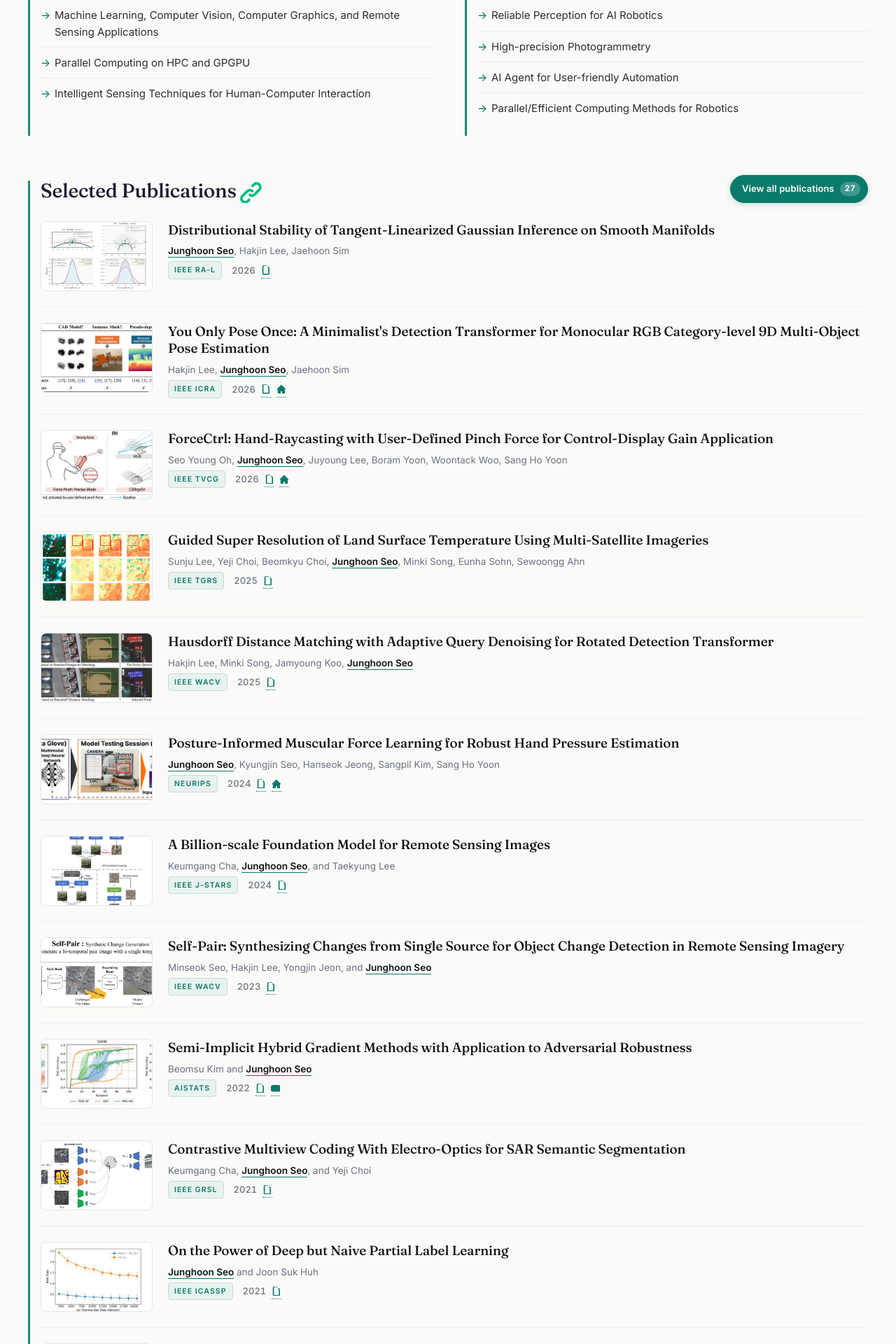
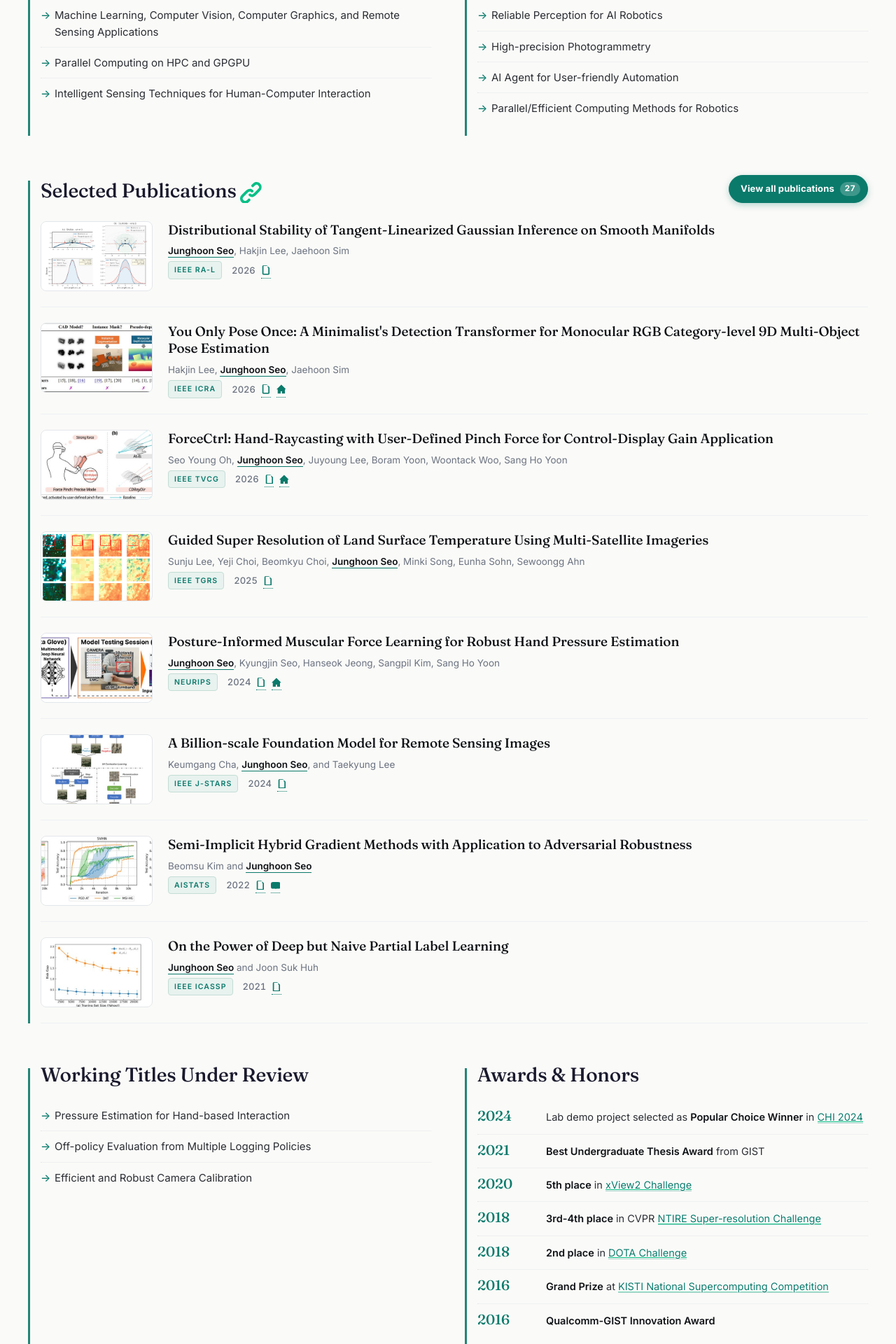
Before and after one commit to mikigom/mikigom.github.io, a Jekyll site: the page built from index.md, in a window 1280 px wide. Shown: the part 1088-3008 px from the top of the page at 70% size. Built offline with Jekyll 4.4.1, drawn with Linux system fonts in a browser that asks for light colours; some of the changed text lies outside the part shown.

Commit message:
Refine selected publications display

```diff
--- a/assets/styles.scss
+++ b/assets/styles.scss
@@ -275,11 +275,11 @@
   cursor: pointer;
   font-family: 'Inter', sans-serif;
   font-size: 13px;
-  font-weight: 600;
+  font-weight: 700;
   line-height: 1;
   letter-spacing: 0.01em;
   white-space: nowrap;
-  box-shadow: 0 2px 8px rgba(10, 122, 107, 0.22);
+  box-shadow: 0 3px 10px rgba(10, 122, 107, 0.28);
   transition: background-color 160ms ease, border-color 160ms ease, box-shadow 160ms ease, transform 160ms ease;
 
   &__count {
@@ -299,7 +299,7 @@
 
   /* The theme's `button:focus` paints a dark inset shadow; keep ours instead. */
   &:focus {
-    box-shadow: 0 2px 8px rgba(10, 122, 107, 0.22);
+    box-shadow: 0 3px 10px rgba(10, 122, 107, 0.28);
   }
 
   &:hover {
--- a/index.md
+++ b/index.md
@@ -210,7 +210,7 @@
   </div>
 </div>
 
-<div class="pub-entry pub-entry--selected">
+<div class="pub-entry">
   <div class="pub-thumb">
     <img src="/assets/papers/hdm-detr.jpg" alt="Hausdorff Distance Matching" loading="lazy" />
   </div>
@@ -271,7 +271,7 @@
   </div>
 </div>
 
-<div class="pub-entry pub-entry--selected">
+<div class="pub-entry">
   <div class="pub-thumb pub-thumb--placeholder">
     <img src="/assets/papers/self-pair.png" alt="" loading="lazy" />
   </div>
@@ -347,7 +347,7 @@
   </div>
 </div>
 
-<div class="pub-entry pub-entry--selected">
+<div class="pub-entry">
   <div class="pub-thumb pub-thumb--placeholder">
     <img src="/assets/papers/contrastive.png" alt="" loading="lazy" />
   </div>
@@ -392,7 +392,7 @@
   </div>
 </div>
 
-<div class="pub-entry pub-entry--selected">
+<div class="pub-entry">
   <div class="pub-thumb pub-thumb--placeholder">
     <img src="/assets/papers/nllink.png" alt="" loading="lazy" />
   </div>
@@ -467,7 +467,7 @@
   </div>
 </div>
 
-<div class="pub-entry pub-entry--selected">
+<div class="pub-entry">
   <div class="pub-thumb pub-thumb--placeholder">
     <img src="/assets/papers/rbox-cnn.png" alt="" loading="lazy" />
   </div>
```
